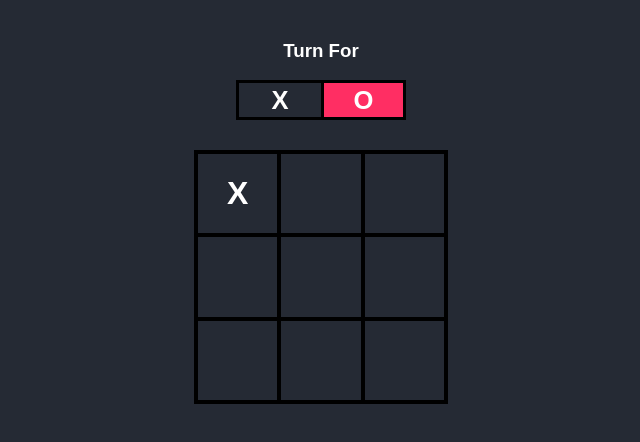
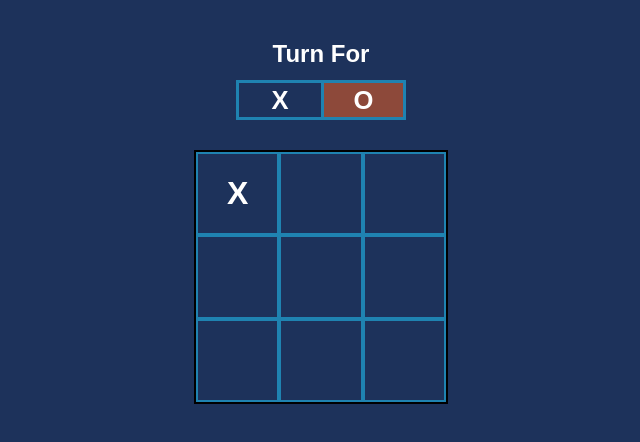
Before and after one commit to yordiyes/PRODIGY_WD_03, a plain HTML site: page index.html in a window 1280 px wide. Both pictures are taken after a click on the element 556 px from the left and 193 px from the top of the page. Shown: the whole page, without its empty margins (319-959 px from the left). Drawn offline with Linux system fonts and the light colour scheme.

Commit message:
changes on the layout and the functionality of the site

```diff
--- a/script.js
+++ b/script.js
@@ -1,6 +1,6 @@
 let boxes = document.querySelectorAll(".box");
 
-let turn = "X";
+let turn = 'X';
 let isGameOver = false;
 
 boxes.forEach(e => {
@@ -34,13 +34,13 @@ function checkWin() {
     ]
 
     for(let i=0; i<winConditions.length; i++){
-        let v0 = boxes[winConditions[i][0]].innerHTML;
-        let v1 = boxes[winConditions[i][1]].innerHTML;
-        let v2 = boxes[winConditions[i][2]].innerHTML;
+        let vlaue_0 = boxes[winConditions[i][0]].innerHTML;
+        let value_1 = boxes[winConditions[i][1]].innerHTML;
+        let value_2 = boxes[winConditions[i][2]].innerHTML;
 
-        if(v0 != "" && v0 === v1 && v0 == v2){
+        if(vlaue_0 != "" && vlaue_0 === value_1 && vlaue_0 == value_2){
             isGameOver = true;
-            document.querySelector('#result').innerHTML = turn + " Win";
+            document.querySelector('#result').innerHTML = "Player " + turn + " Win";
             document.querySelector('#play-again').style.display = "inline";
 
             for( j=0; j<3; j++){
@@ -60,7 +60,7 @@ function checkDraw() {
         })
         if(isDraw){
             isGameOver = true;
-            document.querySelector('#result').innerHTML =  "Draw";
+            document.querySelector('#result').innerHTML =  "Draw!";
             document.querySelector('#play-again').style.display = "inline";
         }
     }
--- a/styles.css
+++ b/styles.css
@@ -6,7 +6,7 @@
 }
 
 body{
-    background-color: #252a34;
+    background-color: #1d325b;
     margin: 0;
     padding: 0;
     width: 100vw;
@@ -27,9 +27,10 @@ body{
     margin: 0;
     grid-column-start: 1;
     grid-column-end: 3;
+    font-size: 1.5rem;
 }
 .turn-container .turn-box{
-    border: 3px solid #000;
+    border: 3px solid #1f83b1;
     font-size: 1.6rem;
     font-weight: 700;
 }
@@ -47,7 +48,7 @@ body{
     left: 0;
     width: 85px;
     height: 40px;
-    background-color: #ff2e63;
+    background-color: #8D493A;
     z-index: -1;
 }
 .main-grid{
@@ -63,17 +64,18 @@ body{
     cursor: pointer;
     font-size: 2rem;
     font-weight: 700;
-    border: 2px solid #000;
+    border: 2px solid #1f83b1;
 }
 .box:hover{
-    background-color: #ff2e63;
+    background-color: #8D493A;
 }
 
 #play-again{
-    background-color: #ff2e63;
+    background-color: #8D493A;
     padding: 10px 25px;
     border: none;
     font-size: 1.2rem;
+    font-weight: 700;
     border-radius: 5px;
     cursor: pointer;
     display: none;
```
